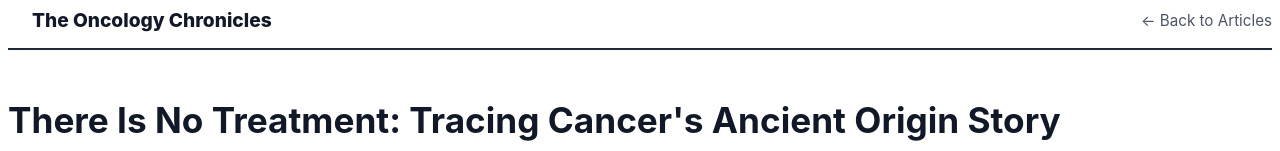
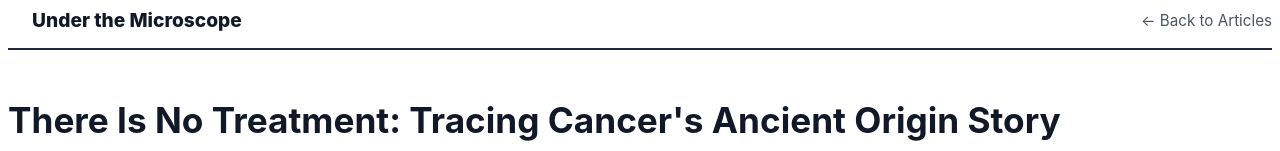
Before and after one commit to yashi232/history-of-oncology, a plain HTML site: page post1.html in a window 1280 px wide. Shown: the top 151 px of the page. Drawn offline with Linux system fonts and the light colour scheme.

Commit message:
Update title and logo in post1.html

```diff
--- a/post1.html
+++ b/post1.html
@@ -3,13 +3,13 @@
 <head>
   <meta charset="UTF-8">
   <meta name="viewport" content="width=device-width, initial-scale=1.0">
-  <title>There Is No Treatment | The Oncology Chronicles</title>
+  <title>There Is No Treatment | Under the Microscope</title>
   <link rel="stylesheet" href="style.css">
 </head>
 <body>
 
   <nav>
-    <a href="index.html" class="logo">The Oncology Chronicles</a>
+    <a href="index.html" class="logo">Under the Microscope</a>
     <div>
       <a href="index.html">← Back to Articles</a>
     </div>
```
